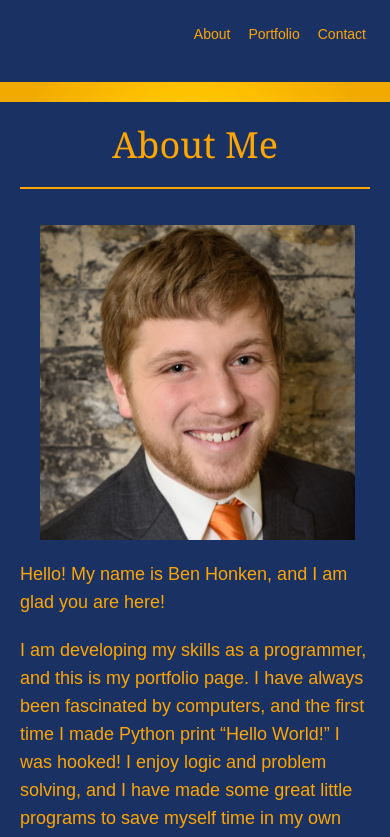
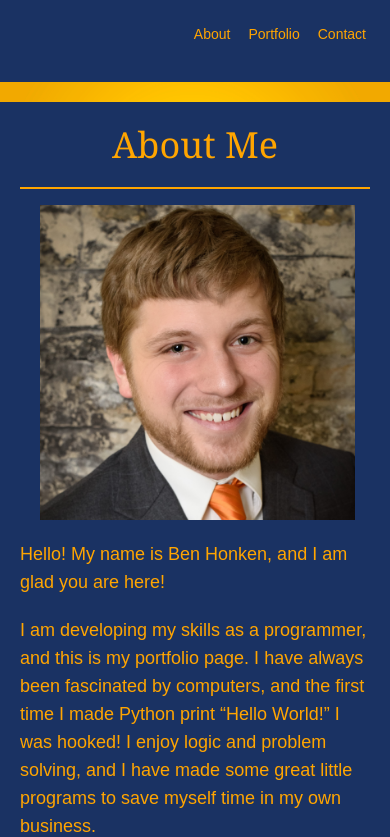
Before and after one commit to BenHonken/react-portfolio, a React (Create React App) app: page / in a window 390 px wide. Shown: the top 837 px of the page. Built offline with nearby package versions, Linux system fonts and the light colour scheme.

Commit message:
fixed footer for mobile

```diff
--- a/public/styles.css
+++ b/public/styles.css
@@ -115,7 +115,7 @@ a {
   }
   #mypic{
       align-content: center;
-      margin: 20px;
+      margin: 0px 0px 20px 20px;
       max-width: 90%;
       height: auto;
   }
```
